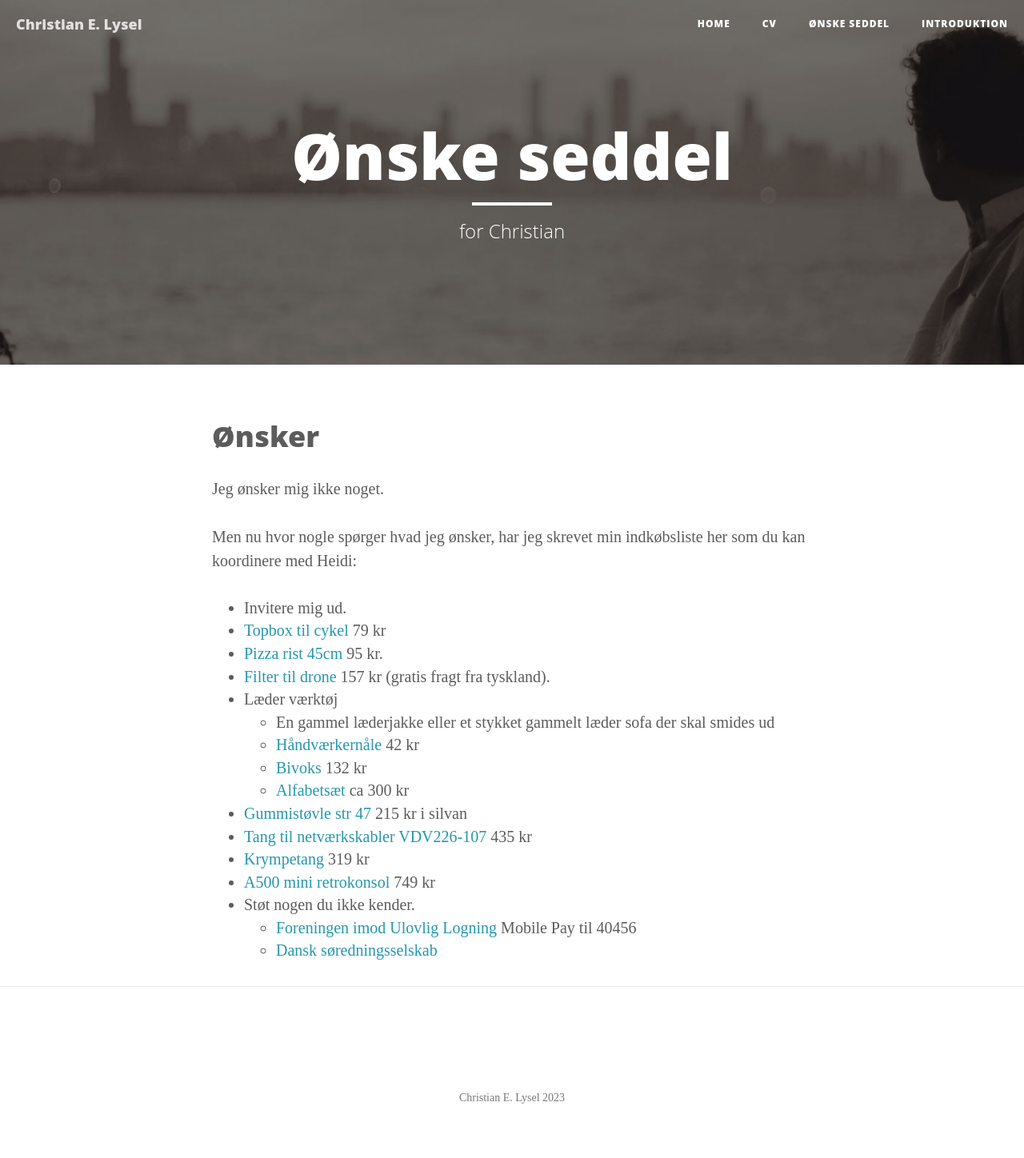
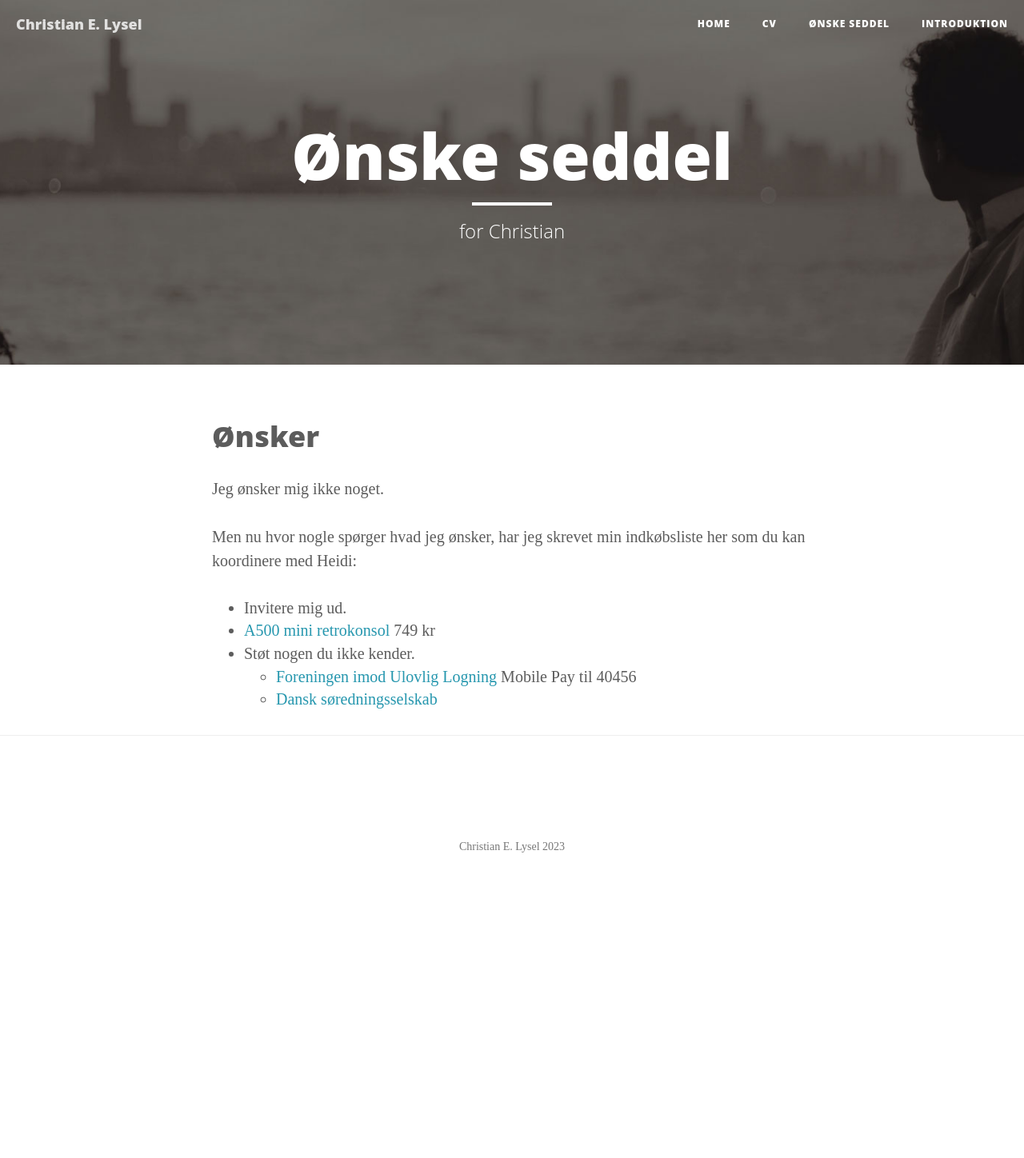
Before and after one commit to clysel/christian.lysel.net, a Jekyll site: the page built from gave.markdown, in a window 1280 px wide. Shown: the whole page at 80% size. Built offline with Jekyll 4.4.1, drawn with Linux system fonts in a browser that asks for light colours; after the commit the page ends 1134 px from its top, so only the background shows below that.

Commit message:
Update gave.markdown

```diff
--- a/gave.markdown
+++ b/gave.markdown
@@ -11,17 +11,6 @@ Jeg ønsker mig ikke noget.
 Men nu hvor nogle spørger hvad jeg ønsker, har jeg skrevet min indkøbsliste her som du kan koordinere med Heidi:
 
 * Invitere mig ud.
-* [Topbox til cykel](https://www.xlmoto.dk/product/topboks-xlmoto-pronto-30l_pid-PIA-174059) 79 kr
-* [Pizza rist 45cm](https://knivblokken.dk/produkter/pizzarist-hendi-flere-stoerrelser/?attribute_pa_variant=oe-45-cm) 95 kr.
-* [Filter til drone](https://www.amazon.de/dp/B0B18KHLF8/?tag=prdk-ce0d-21&creative=22662&creativeASIN=B0B2PGXBC6&linkCode=df0&th=1) 157 kr (gratis fragt fra tyskland).
-* Læder værktøj
-  * En gammel læderjakke eller et stykket gammelt læder sofa der skal smides ud
-  * [Håndværkernåle](https://www.laederiet.dk/shop/388-prym-diverse-naale/4697-prym-131-107-haandvaerkernaale/?variantId=11339) 42 kr
-  * [Bivoks](https://www.laederiet.dk/shop/193-traad/5362-bivoks-til-traad/) 132 kr
-  * [Alfabetsæt](https://www.laederiet.dk/shop/381-alfabet--og-talsaet/7321-alfabet-og-talsaet-8134/) ca 300 kr
-* [Gummistøvle str 47](https://www.silvan.dk/gummistoevler-u-sikkerhed-groen-47?id=2882-5838501) 215 kr i silvan
-* [Tang til netværkskabler VDV226-107](https://www.conradelektronik.dk/p/klein-tools-vdv226-107-crimpvrktj-2182199?utm_campaign=shopping-feed&utm_content=free-google-shopping-clicks&utm_medium=surfaces&utm_source=google&utm_term=2182199&vat=true) 435 kr
-* [Krympetang](https://autofix.nu/produkter/6000-installationsvaerktoej/56392-krympetang--kabelskotang-saet---med-1200-ferrules-kabelsko---hoej-kvalitet-awg-23-7-025-10-mmsup2/) 319 kr
 * [A500 mini retrokonsol](https://www.maxgaming.dk/dk/retro-gaming/the-a500-mini-retrokonsol?utm_source=pricerunner&utm_medium=cpc&utm_campaign=pricerunner) 749 kr
 * Støt nogen du ikke kender.
   * [Foreningen imod Ulovlig Logning](https://ulovliglogning.dk/#wannahelp) Mobile Pay til 40456
```
